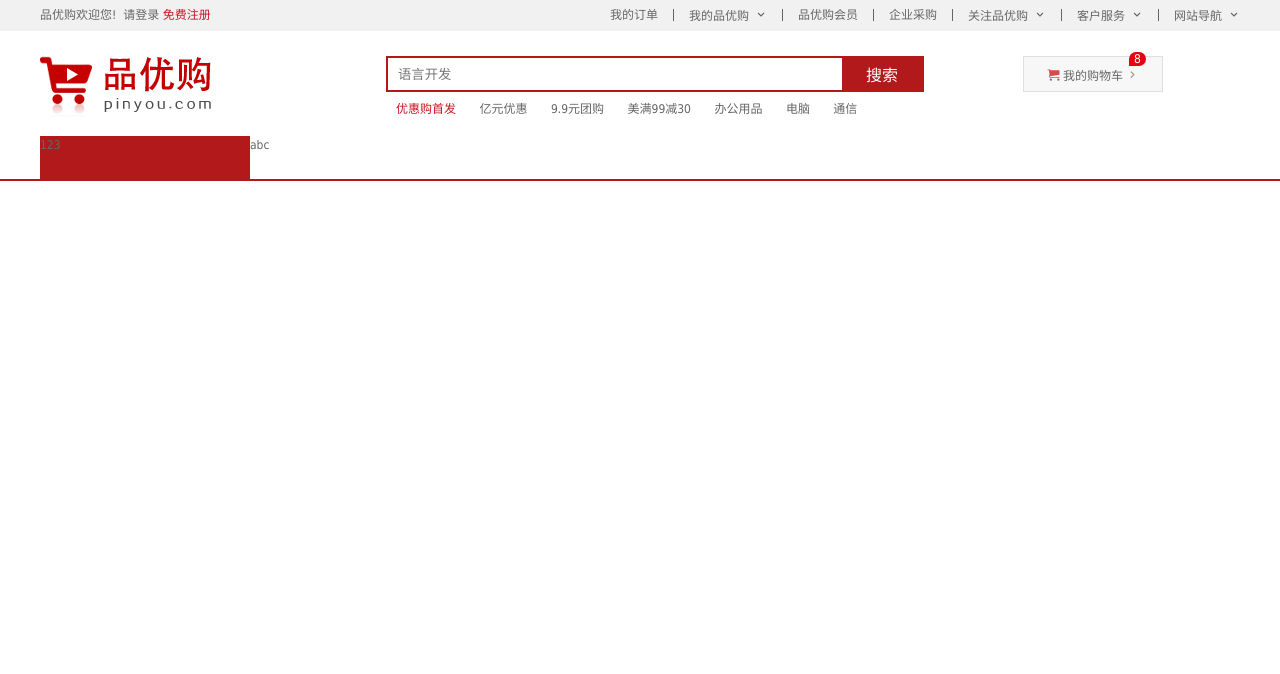
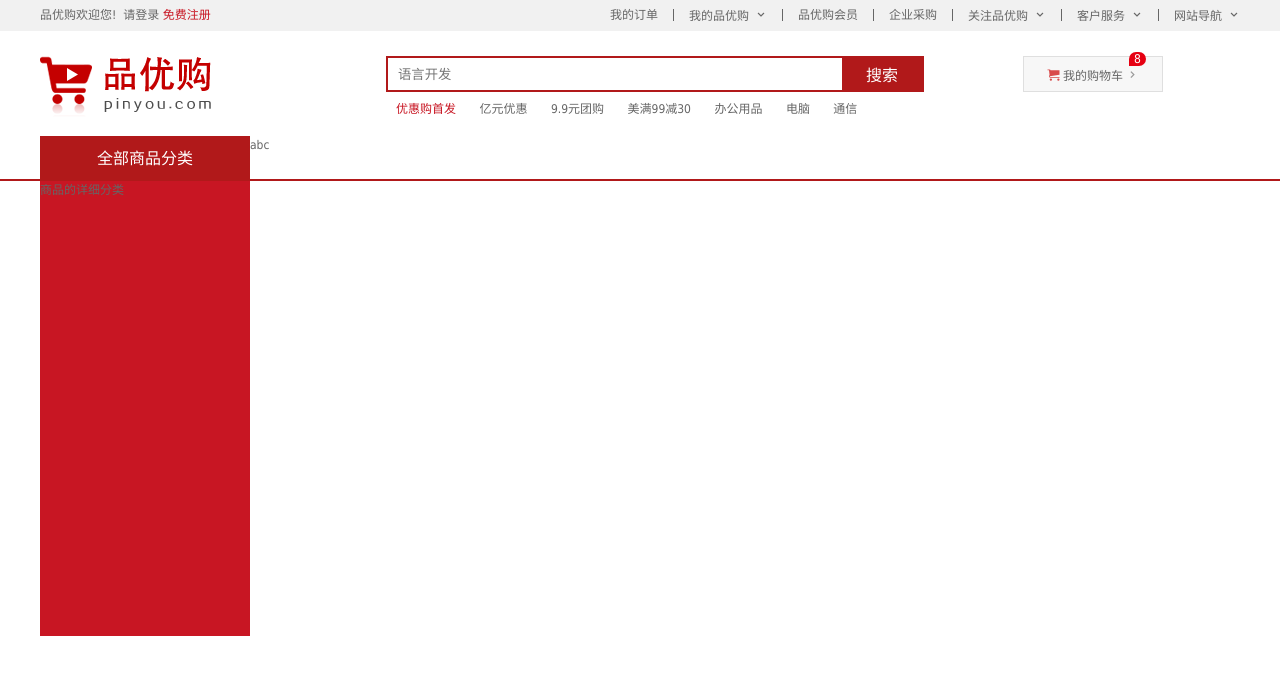
Before and after one commit to Brova0158bb/shopping, a plain HTML site: page index.html in a window 1280 px wide. Drawn offline with Linux system fonts and the light colour scheme; files whose address does not match are found by name.

Commit message:
dropdown模块制作

```diff
--- a/css/common.css
+++ b/css/common.css
@@ -177,3 +177,18 @@
 .nav .navitems {
     float: left;
 }
+
+.dropdown .dt {
+    width: 100%;
+    height: 100%;
+    color: #fff;
+    font-size: 16px;
+    text-align: center;
+    line-height: 45px;
+}
+
+.dropdown .dd {
+    width: 210px;
+    height: 455px;
+    background-color: #c81623;
+}
--- a/index.html
+++ b/index.html
@@ -81,7 +81,10 @@
     <!-- nav模块制作 start -->
     <nav class="nav">
         <div class="w">
-            <div class="dropdown">123</div>
+            <div class="dropdown">
+                <dt class="dt">全部商品分类</dt>
+                <dd class="dd">商品的详细分类</dd>
+            </div>
             <div class="navitems">abc</div>
         </div>
     </nav>
```
